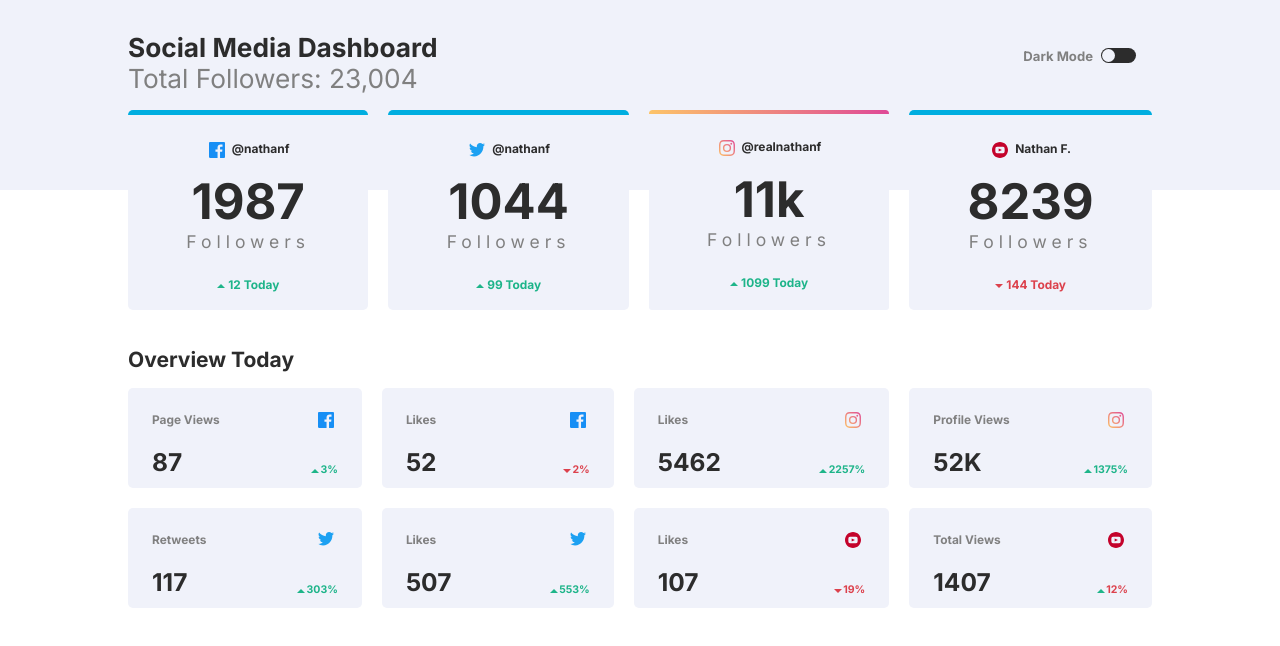
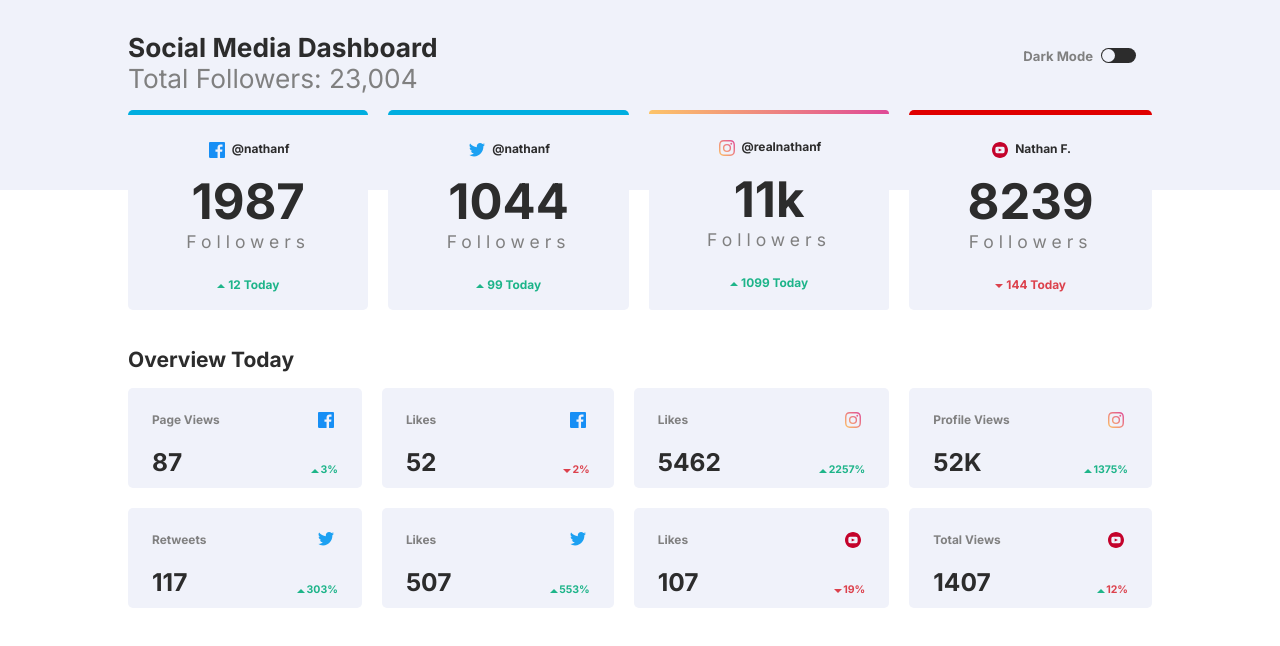
Before and after one commit to zahirpk/Responsive-social-Media-Dashboard-with-light-and-dark-mood-functionality, a plain HTML site: page index.html in a window 1280 px wide. Drawn offline with Linux system fonts and the light colour scheme.

Commit message:
chnage border color

```diff
--- a/index.html
+++ b/index.html
@@ -62,7 +62,7 @@
           <p class="today-text">1099 Today</p>
         </div>
       </div>
-      <div class="total-count">
+      <div class="total-count  youtube-border-top-color">
         <div class="logo-with-user-name">
           <div class="logo"><img src="images/icon-youtube.svg" alt="youtube-logo"></div>
           <p class="user-name"> Nathan F.</p>
--- a/style.css
+++ b/style.css
@@ -109,7 +109,9 @@ main {
   border-top: 5px solid #00aee0;
   text-align: center;
 }
-
+.youtube-border-top-color{
+  border-top: 5px solid #e00000!important;
+}
 .total-count:hover,.daily-count:hover,.instagram:hover{
 
   background-color: var(--card-bg-color-active);
```
